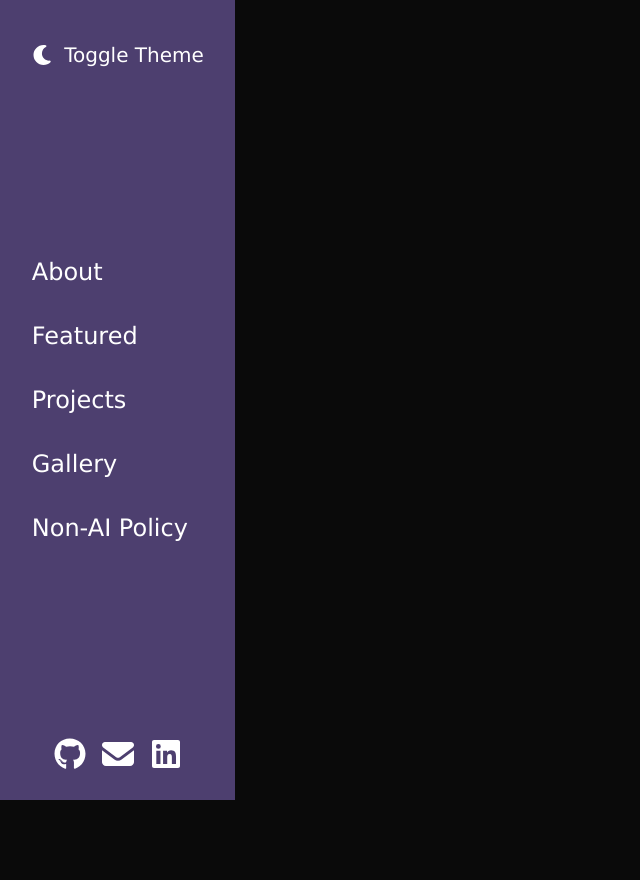
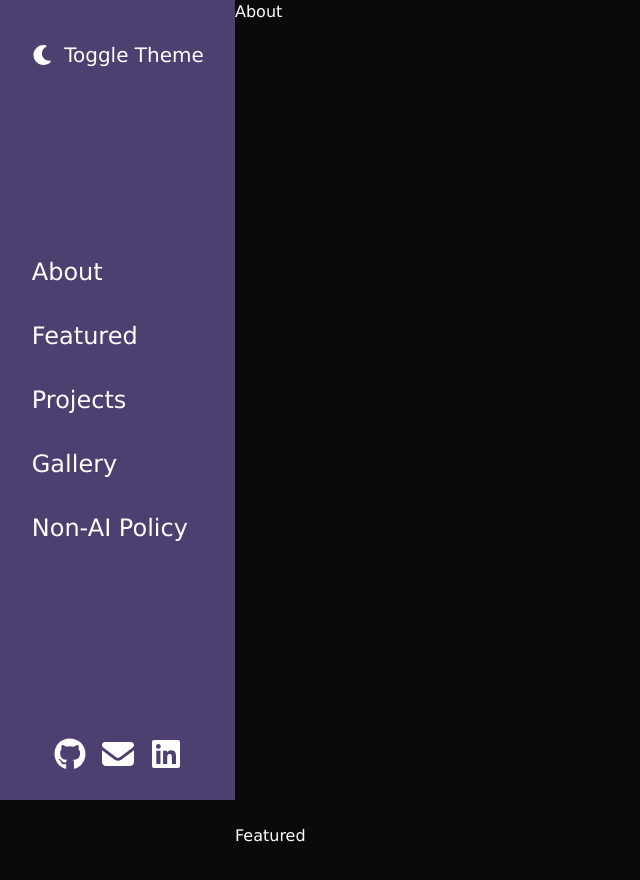
Before and after one commit to Echoviax/portfolio2, a Next.js app: page / in a window 1280 px wide. Shown: the top 880 px of the page, without its empty margins (0-640 px from the left). Before the commit the page ends 800 px from the top, so only its background shows below. Built offline with nearby package versions, Linux system fonts and the light colour scheme.

Commit message:
temp info

```diff
--- a/app/page.tsx
+++ b/app/page.tsx
@@ -7,7 +7,26 @@ export const metadata: Metadata = {
 
 export default function Page() {
   return (
-    <>
-    </>
+    <main id="main">
+      <section id="about">
+        <h1>About</h1>
+      </section>
+
+      <section id="featured">
+        <h1>Featured</h1>
+      </section>
+
+      <section id="projects">
+        <h1>Projects</h1>
+      </section>
+
+      <section id="gallery">
+        <h1>Gallery</h1>
+      </section>
+
+      <section id="ai">
+        <h1>Non-AI Policy</h1>
+      </section>
+    </main>
   );
 }
--- a/app/styles/Master.css
+++ b/app/styles/Master.css
@@ -1,3 +1,4 @@
 @import url(./SkipLink.css);
 @import url(./Theme.css);
 @import url(./Sidebar.css);
+@import url(./Page.css);
--- /dev/null
+++ b/app/styles/Page.css
@@ -0,0 +1,8 @@
+main {
+    width: calc(100% - 235px);
+    position: absolute;
+    left: 235px;
+    display: flex;
+    flex-direction: column;
+    gap: 100vh;
+}
--- a/app/styles/Sidebar.css
+++ b/app/styles/Sidebar.css
@@ -3,7 +3,7 @@
     max-width: 235px;
     background-color: var(--primary-color);
     height: 100%;
-    position: absolute;
+    position: fixed;
     display: flex;
     flex-direction: column;
     justify-content: center;
```
